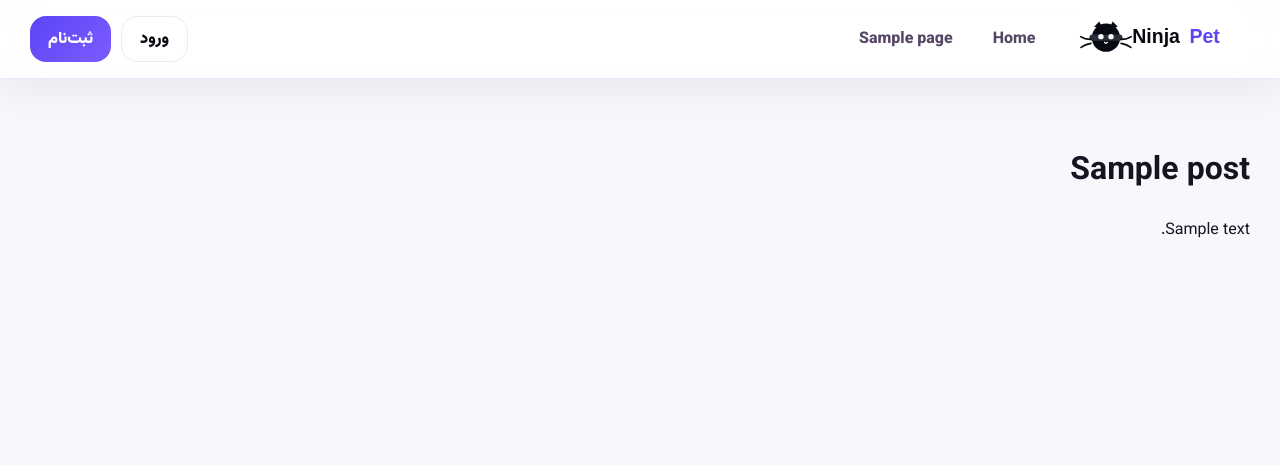
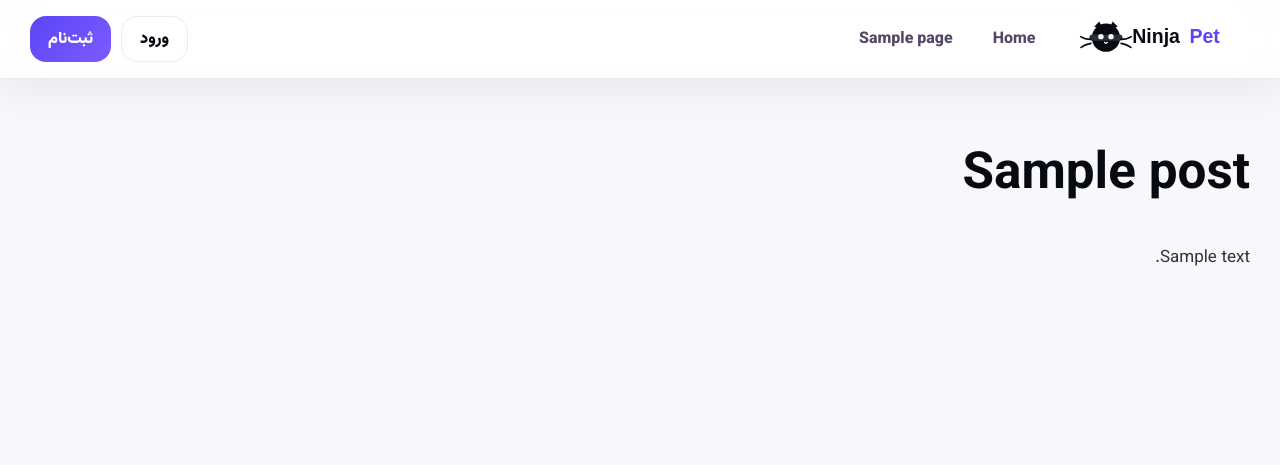
Before and after one commit to tekeam/pet, a WordPress theme: template wordpress-theme/pettt-pro/page.php in a window 1280 px wide. Shown: the top 465 px of the page. Run offline with PHP 8.4 and a stand-in for WordPress, Linux system fonts and the light colour scheme; the site name, menu and one post (Sample post) are stand-ins, and other content is empty; some libraries are stand-ins or nearby versions.

Commit message:
Import Elementor and article content fix stylesheet

```diff
--- a/wordpress-theme/pettt-pro/style.css
+++ b/wordpress-theme/pettt-pro/style.css
@@ -15,3 +15,4 @@ Tags: rtl, woocommerce, elementor, pets, directory, marketplace
 @import url('assets/css/account-admin.css');
 @import url('assets/css/pro-ui.css');
 @import url('assets/css/ninjapet-fixes.css');
+@import url('assets/css/elementor-content-fix.css');
```
